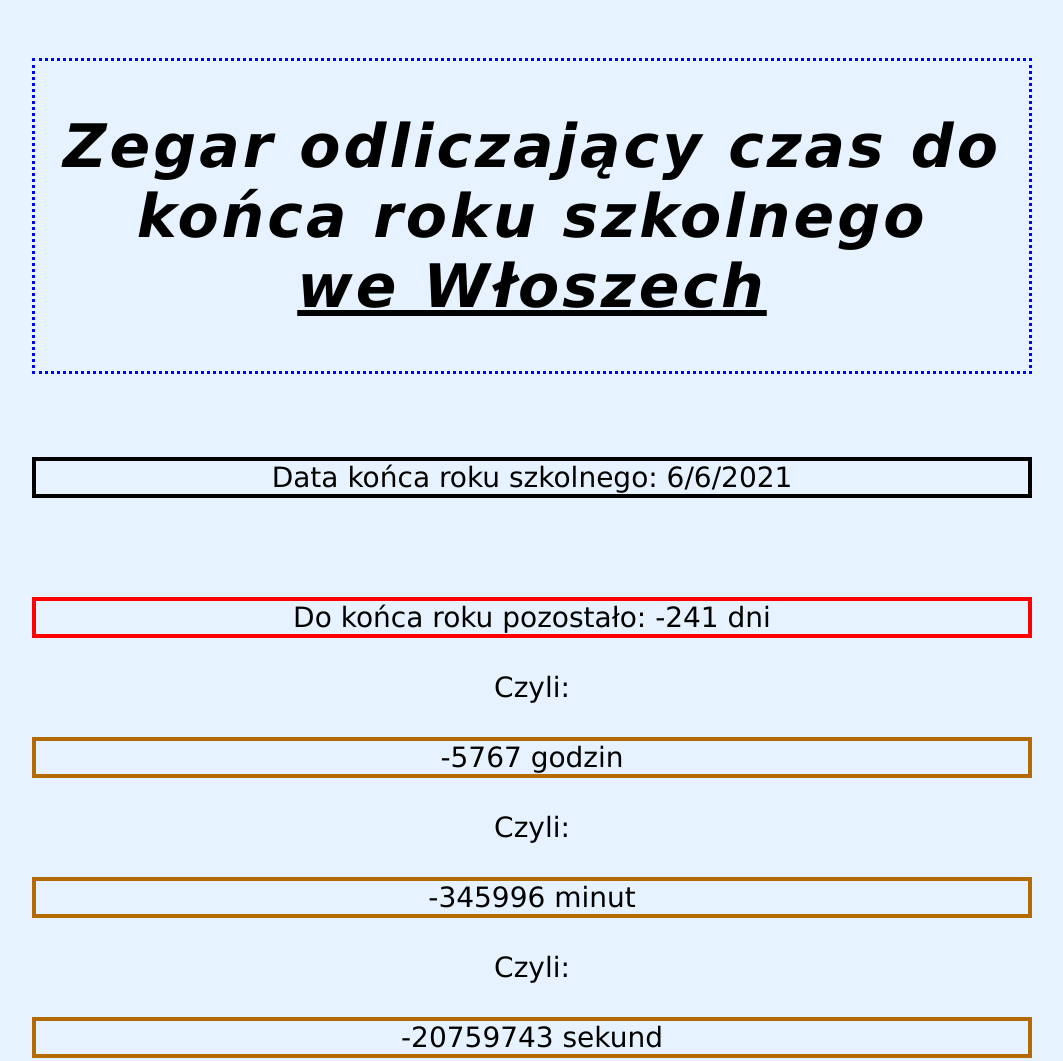
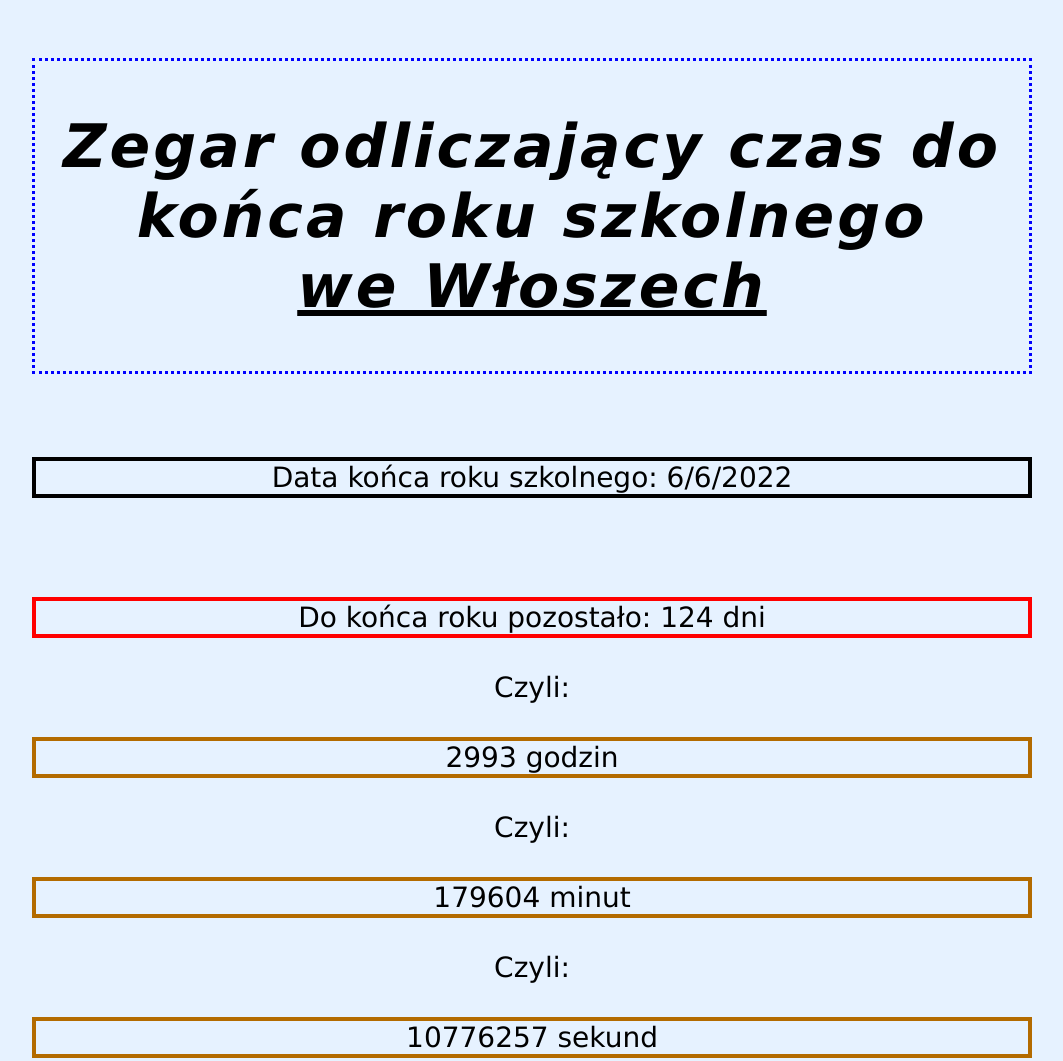
Before and after one commit to JakubTrybowski/s4, a plain HTML site: page wlochy.html in a window 1280 px wide. Shown: the top 1061 px of the page, without its empty margins (108-1171 px from the left). Drawn offline with Linux system fonts and the light colour scheme.

Commit message:
Update wlochy.html

```diff
--- a/wlochy.html
+++ b/wlochy.html
@@ -20,7 +20,7 @@
 		var rok = dzisiaj.getFullYear();
 		var milisekundy = dzisiaj.getTime();
 
-		var end = new Date("06/06/2021");
+		var end = new Date("06/06/2022");
 		var endDzien = end.getDate();
 		var endMiesiac = end.getMonth()+1;
 		var endRok = end.getFullYear();
```
